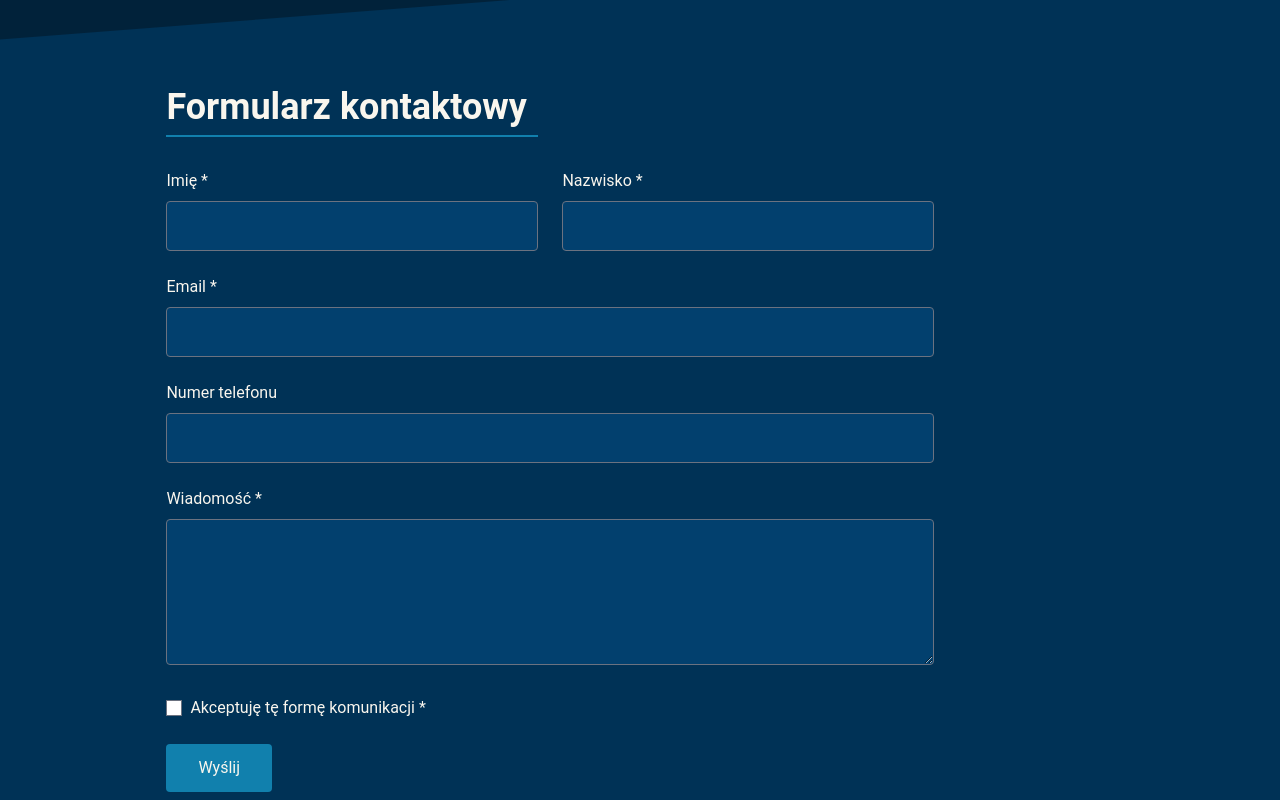
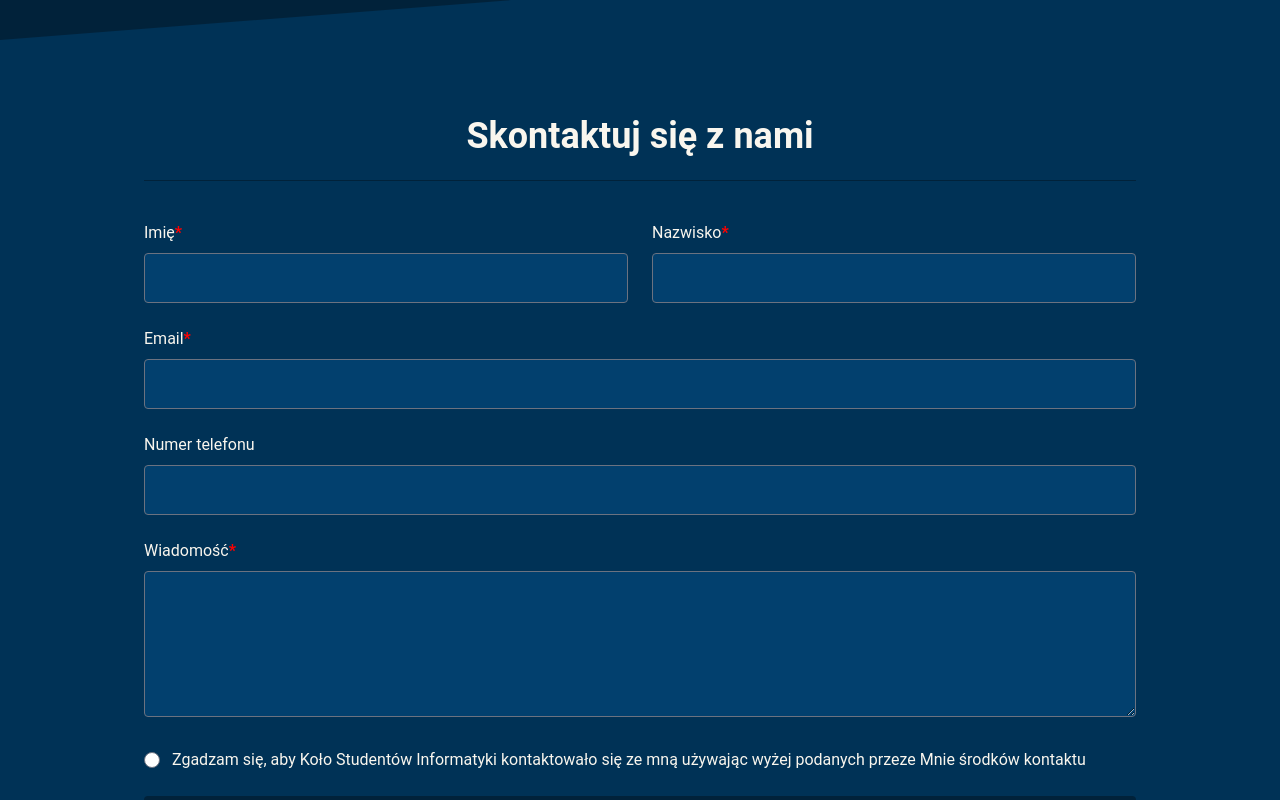
Before and after one commit to ksiuwr/ksi-site-v2025, a React (Vite) app: page /contact in a window 1280 px wide. Shown: the part 840-1640 px from the top of the page. Built offline with nearby package versions, Linux system fonts and the light colour scheme; the HTML template or start-up script is replaced by a standard one.

Commit message:
refactor (frontend): Adjusted styling of `contact` view

```diff
--- a/src/Contact.tsx
+++ b/src/Contact.tsx
@@ -4,25 +4,32 @@ const Contact = () => {
       {/* Hero Section */}
       <div className="text-center min-h-[90vh]">
         <div className="absolute container ml-[13vw] mt-[37vh]">
-            <h1 className="text-dark-text-prime text-5xl font-bold text-left">Kontakt</h1>
-            <p className="text-dark-text-secondary text-2xl text-left mt-[14px]">Skontaktuj się z nami</p>
-            <hr className="border-action-blue border-t-2 mr-[198px] mt-[14px]"/>
+          <h1 className="text-dark-text-prime text-5xl font-bold text-left">
+            Kontakt
+          </h1>
+          <p className="text-dark-text-secondary text-2xl text-left mt-[14px]">
+            Formularz kontaktowy
+          </p>
+          <hr className="border-action-blue border-t-2 mr-[198px] mt-[14px]" />
         </div>
       </div>
 
       {/* Contact Form Section */}
-        <section className="bg-dark-section-primary z-10 pt-24 pb-36 relative items-center justify-center"
-          style={{clipPath: 'polygon(0 10%, 100% 0, 100% 90%, 0 100%)'}}>
+      <section
+        className="bg-dark-section-primary z-10 pt-24 pb-24 relative items-center justify-center"
+        style={{ clipPath: "polygon(0 10%, 100% 0, 100% 100%, 0 100%)" }}
+      >
+        <div className="container mx-auto px-4 mt-20">
+          <h2 className="text-sans text-4xl font-bold text-center">Skontaktuj się z nami</h2>
+          <hr className="border-action-dark-blue border-t-3 mt-6 mb-10" />
 
-          <div className="mx-[13vw] mt-[4vw]">
-            <h2 className="text-sans text-4xl font-bold">Formularz kontaktowy</h2>
-            <hr className="border-action-blue border-t-2 mt-2 mr-[45vw] mb-8"/>
-
-            <form className="max-w-3xl">
+          <form>
             <div className="grid md:grid-cols-2 gap-6">
               {/* First Name */}
               <div>
-                  <label className="block mb-2">Imię *</label>
+                <label className="block mb-2">
+                  Imię<span className="font-bold text-error">*</span>
+                </label>
                 <input
                   type="text"
                   required
@@ -32,7 +39,9 @@ const Contact = () => {
 
               {/* Last Name */}
               <div>
-                  <label className="block mb-2">Nazwisko *</label>
+                <label className="block mb-2">
+                  Nazwisko<span className="font-bold text-error">*</span>
+                </label>
                 <input
                   type="text"
                   required
@@ -42,7 +51,9 @@ const Contact = () => {
 
               {/* Email */}
               <div className="md:col-span-2">
-                  <label className="block mb-2">Email *</label>
+                <label className="block mb-2">
+                  Email<span className="font-bold text-error">*</span>
+                </label>
                 <input
                   type="email"
                   required
@@ -61,7 +72,9 @@ const Contact = () => {
 
               {/* Message */}
               <div className="md:col-span-2">
-                  <label className="block mb-2">Wiadomość *</label>
+                <label className="block mb-2">
+                  Wiadomość<span className="font-bold text-error">*</span>
+                </label>
                 <textarea
                   required
                   rows={5}
@@ -70,22 +83,25 @@ const Contact = () => {
               </div>
 
               {/* Checkbox */}
-                <div className="md:col-span-2 flex items-center">
+              <div className="md:col-span-2 gap-3 flex items-center">
                 <input
                   type="checkbox"
                   required
-                    className="w-4 h-4 mr-2 accent-action-blue"
+                  className="w-4 h-4 rounded-full cursor-pointer"
                 />
-                  <label>Akceptuję tę formę komunikacji *</label>
+                <label>
+                  Zgadzam się, aby Koło Studentów Informatyki kontaktowało się
+                  ze mną używając wyżej podanych przeze Mnie środków kontaktu
+                </label>
               </div>
 
               {/* Submit Button */}
               <div className="md:col-span-2">
                 <button
                   type="submit"
-                    className="bg-action-blue text-white px-8 py-3 rounded hover:bg-action-blue-dark transition-colors"
+                  className="bg-action-dark-blue text-white w-full py-3 rounded hover:bg-action-blue-secondary transition-colors duration-300"
                 >
-                    Wyślij
+                  Wyślij formularz
                 </button>
               </div>
             </div>
```
Lines whose indentation alone changed are shown as unchanged.
